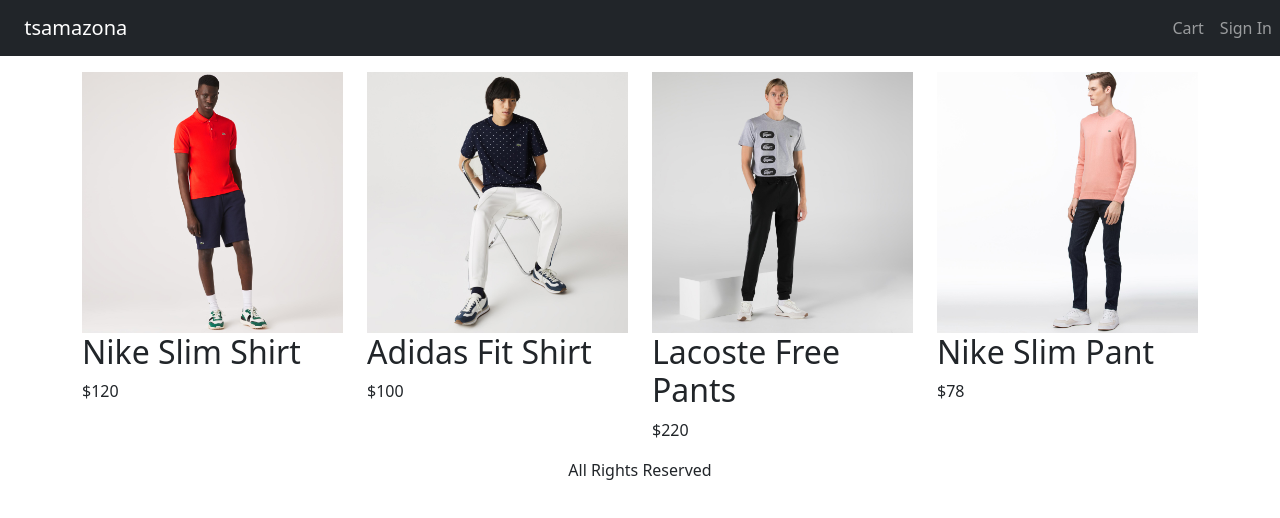
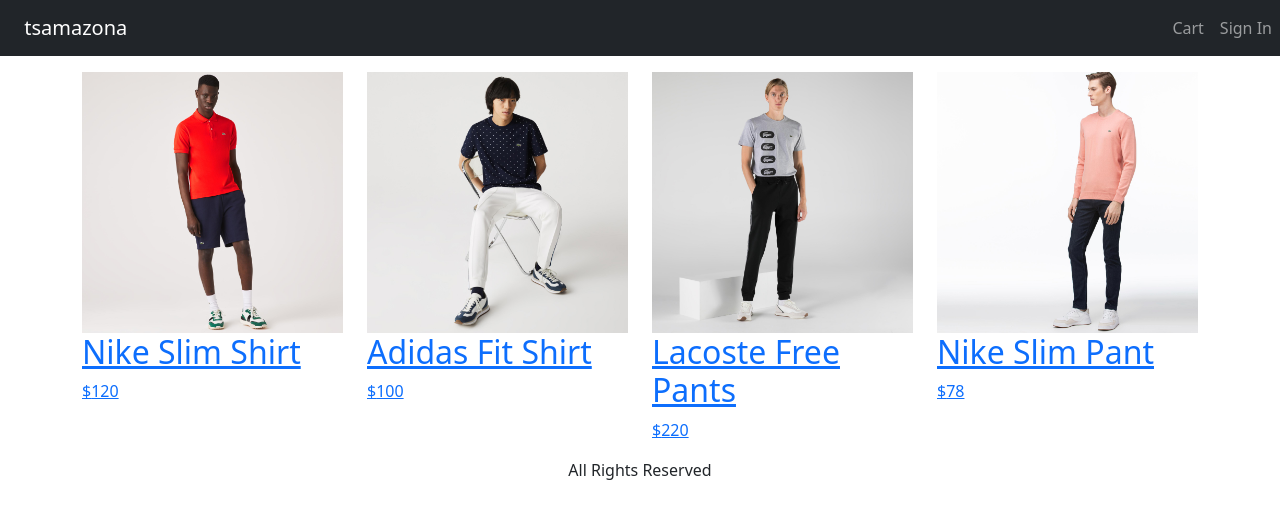
Before and after one commit to Modem-Nithesh/TS-MERN_AMAZONA, a React (Vite) app in the folder frontend/: page / in a window 1280 px wide. Shown: the top 518 px of the page. Built offline with nearby package versions, Linux system fonts and the light colour scheme.

Commit message:
Add routing

```diff
--- a/frontend/package.json
+++ b/frontend/package.json
@@ -13,7 +13,8 @@
     "bootstrap": "^5.3.2",
     "react": "^18.2.0",
     "react-bootstrap": "^2.9.0",
-    "react-dom": "^18.2.0"
+    "react-dom": "^18.2.0",
+    "react-router-dom": "^6.16.0"
   },
   "devDependencies": {
     "@types/react": "^18.2.15",
--- a/frontend/src/App.tsx
+++ b/frontend/src/App.tsx
@@ -1,5 +1,6 @@
 import { Col, Container, Nav, Navbar, Row } from "react-bootstrap";
 import { sampleProducts } from "./data";
+import { Outlet } from "react-router-dom";
 
 function App() {
   return (
@@ -23,19 +24,7 @@ function App() {
 
       <main>
         <Container className="mt-3">
-          <Row>
-            {sampleProducts.map((product) => (
-              <Col key={product.slug} sm={6} md={4} lg={3}>
-                <img
-                  src={product.image}
-                  alt={product.name}
-                  className="product-image"
-                />
-                <h2>{product.name}</h2>
-                <p>${product.price}</p>
-              </Col>
-            ))}
-          </Row>
+         <Outlet />
         </Container>
       </main>
       <footer>
--- a/frontend/src/main.tsx
+++ b/frontend/src/main.tsx
@@ -1,11 +1,30 @@
 import React from "react";
 import ReactDOM from "react-dom/client";
+import {
+  createBrowserRouter,
+  createRoutesFromElements,
+  Route,
+  RouterProvider,
+} from "react-router-dom";
 import "bootstrap/dist/css/bootstrap.min.css";
 import App from "./App.tsx";
 import "./index.css";
+import HomePage from "./pages/HomePage.tsx";
+import ProductPage from "./pages/ProductPage.tsx";
+
+const router = createBrowserRouter(
+  createRoutesFromElements(
+    <Route path="/" element={<App />}>
+      <Route index={true} element={<HomePage />} />
+      <Route path="product/:slug" element={<ProductPage />} />
+      {/* <Route path="dashboard" element={<Dashboard />} />
+      ... etc. */}
+    </Route>
+  )
+);
 
 ReactDOM.createRoot(document.getElementById("root")!).render(
   <React.StrictMode>
-    <App />
+    <RouterProvider router={router} />
   </React.StrictMode>
 );
--- /dev/null
+++ b/frontend/src/pages/HomePage.tsx
@@ -0,0 +1,23 @@
+import { Col, Row } from "react-bootstrap";
+import { sampleProducts } from "../data";
+import { Link } from "react-router-dom";
+
+export default function HomePage() {
+  return (
+    <Row>
+      {sampleProducts.map((product) => (
+        <Col key={product.slug} sm={6} md={4} lg={3}>
+          <Link to={"/product/" + product.slug}>
+            <img
+              src={product.image}
+              alt={product.name}
+              className="product-image"
+            />
+            <h2>{product.name}</h2>
+            <p>${product.price}</p>
+          </Link>
+        </Col>
+      ))}
+    </Row>
+  );
+}
--- /dev/null
+++ b/frontend/src/pages/ProductPage.tsx
@@ -0,0 +1,3 @@
+export default function ProductPage() {
+  return <div>ProductPage</div>;
+}
```
Also changed, not shown: 2 other files (tests, documents, lock files or other folders).
